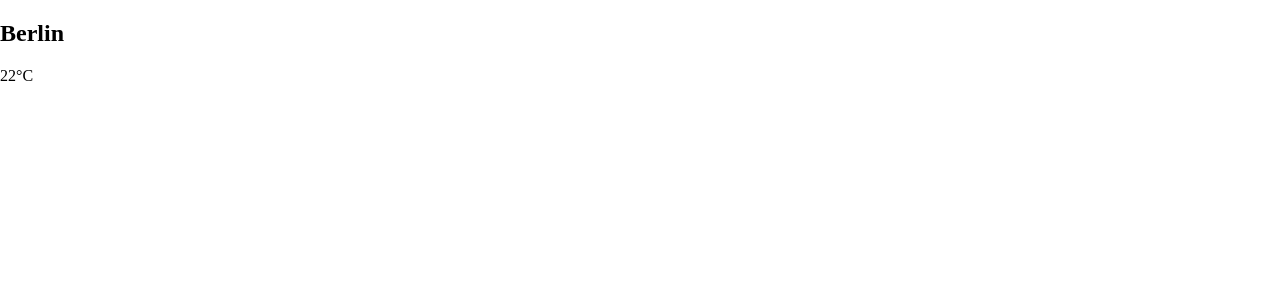
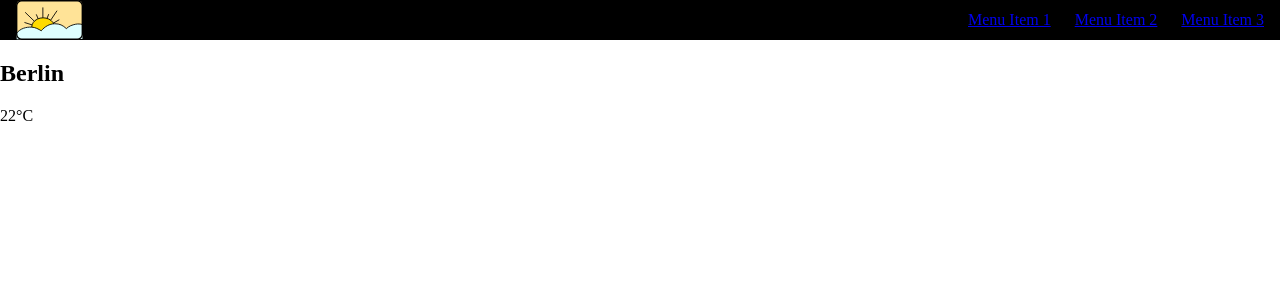
Before and after one commit to johi94/weather-app, an Angular app: page / in a window 1280 px wide. Shown: the top 300 px of the page. Built offline with nearby package versions, Linux system fonts and the light colour scheme.

Commit message:
feat: render Header component in app root

```diff
--- a/src/app/app.html
+++ b/src/app/app.html
@@ -1,2 +1,3 @@
+<app-header />
 <app-weather-card />
 <router-outlet />
--- a/src/app/app.ts
+++ b/src/app/app.ts
@@ -1,10 +1,12 @@
 import { Component, signal } from '@angular/core';
 import { RouterOutlet } from '@angular/router';
 import { WeatherCard } from './components/weather-card/weather-card';
+import { Header } from './components/header/header';
+
 
 @Component({
   selector: 'app-root',
-  imports: [RouterOutlet, WeatherCard],
+  imports: [RouterOutlet, WeatherCard, Header, ],
   templateUrl: './app.html',
   styleUrl: './app.scss',
 })
```
